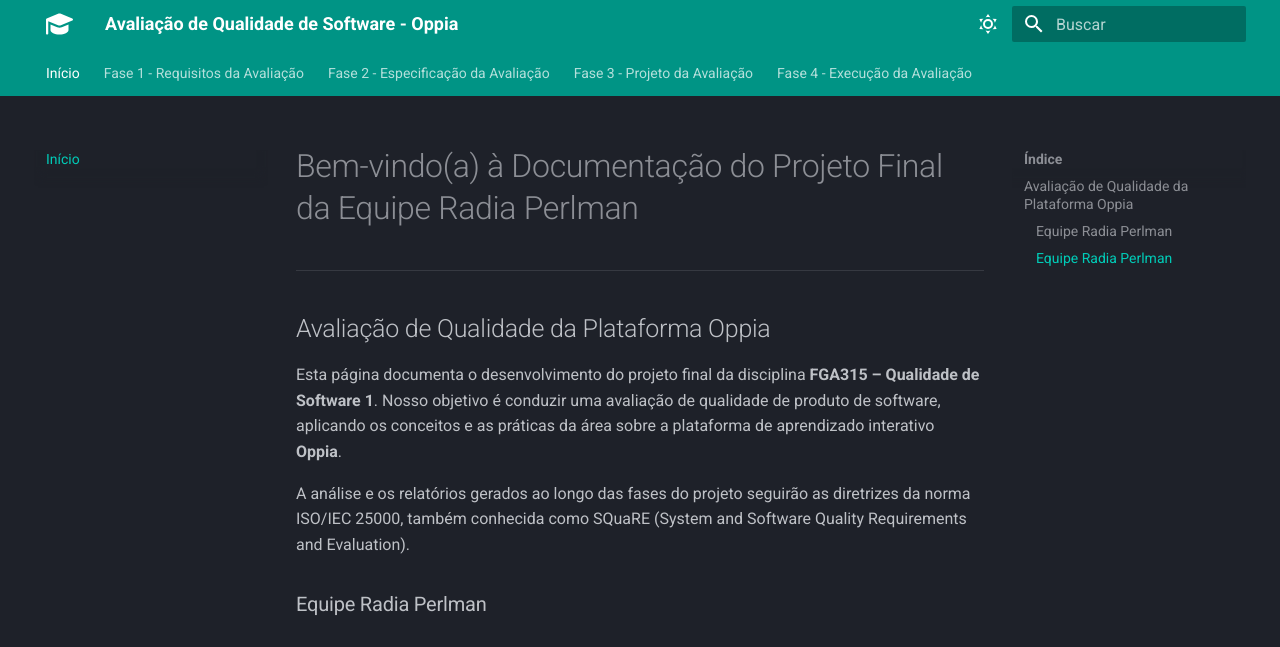
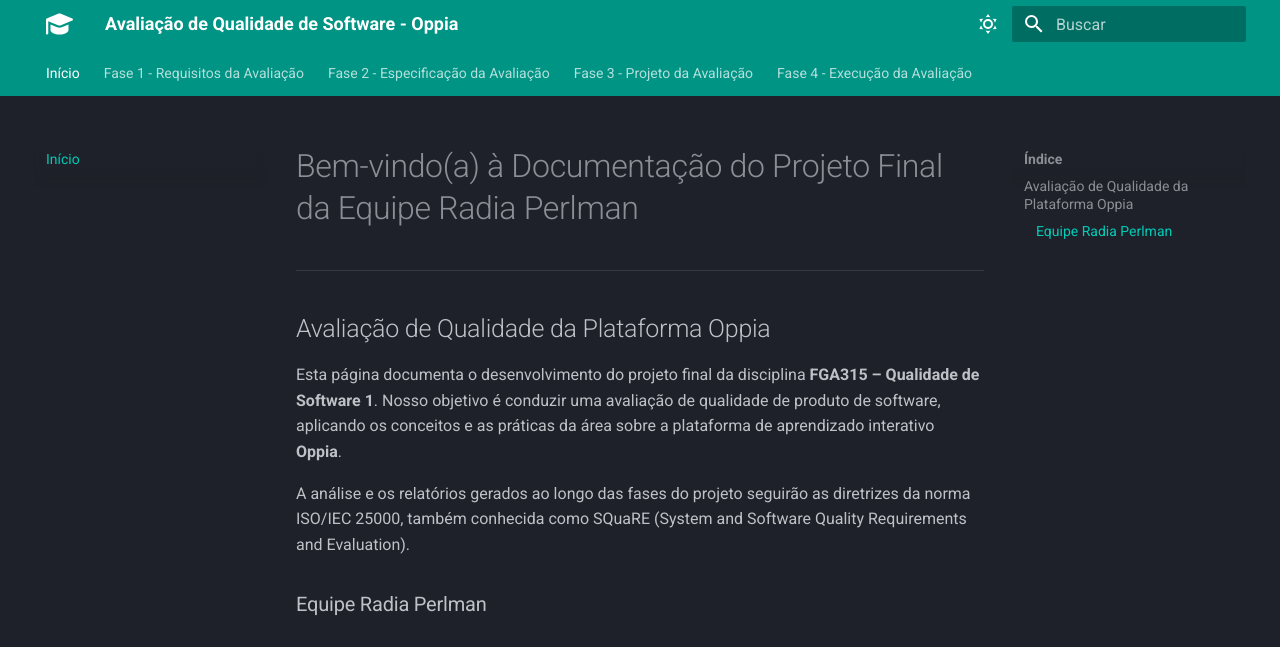
Before and after one commit to FCTE-Qualidade-de-Software-1/2025-2_T02_Radia_Perlman, an MkDocs documentation site: the page built from docs/index.md, in a window 1280 px wide and 1374 px high, cut to the strip 0-647 px from the top of the window. Built offline with MkDocs 1.6.1 and Material for MkDocs 9.7.7, drawn with Linux system fonts in a browser that asks for light colours.

Commit message:
Update index.md

```diff
--- a/docs/index.md
+++ b/docs/index.md
@@ -7,8 +7,6 @@
 Esta página documenta o desenvolvimento do projeto final da disciplina **FGA315 – Qualidade de Software 1**. Nosso objetivo é conduzir uma avaliação de qualidade de produto de software, aplicando os conceitos e as práticas da área sobre a plataforma de aprendizado interativo **Oppia**.
 
 A análise e os relatórios gerados ao longo das fases do projeto seguirão as diretrizes da norma ISO/IEC 25000, também conhecida como SQuaRE (System and Software Quality Requirements and Evaluation).
-
-### Equipe Radia Perlman
 
 ### Equipe Radia Perlman
 
```
